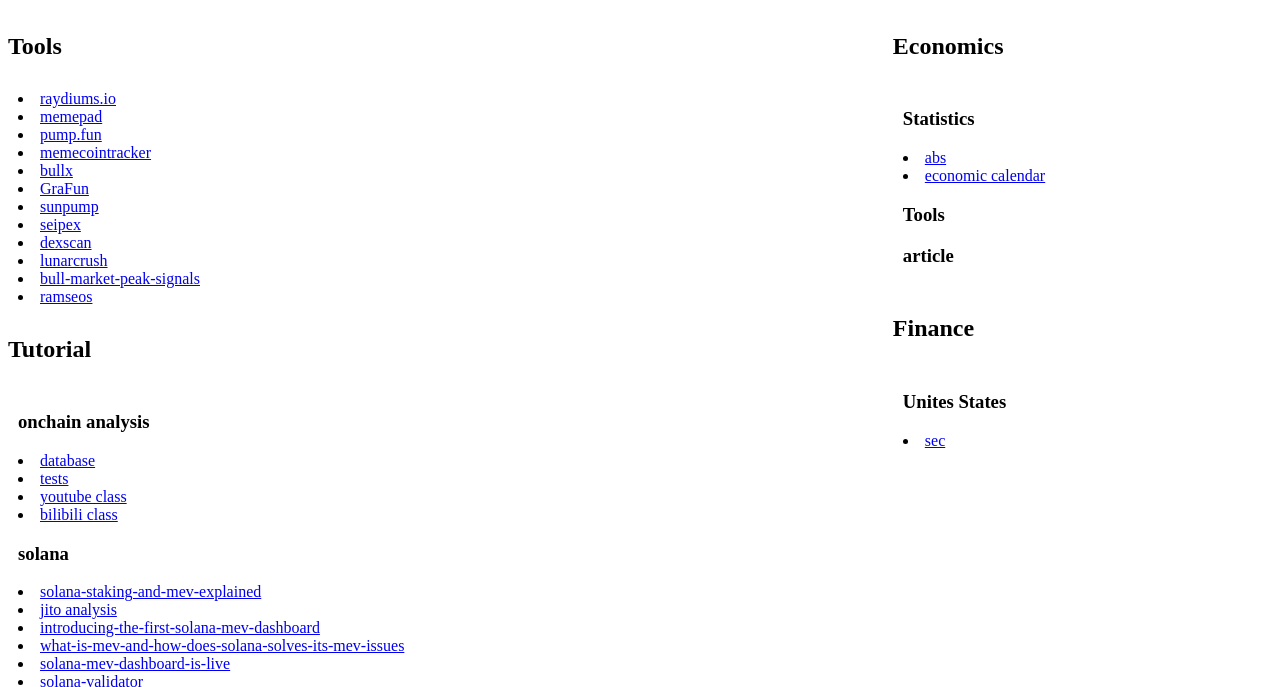
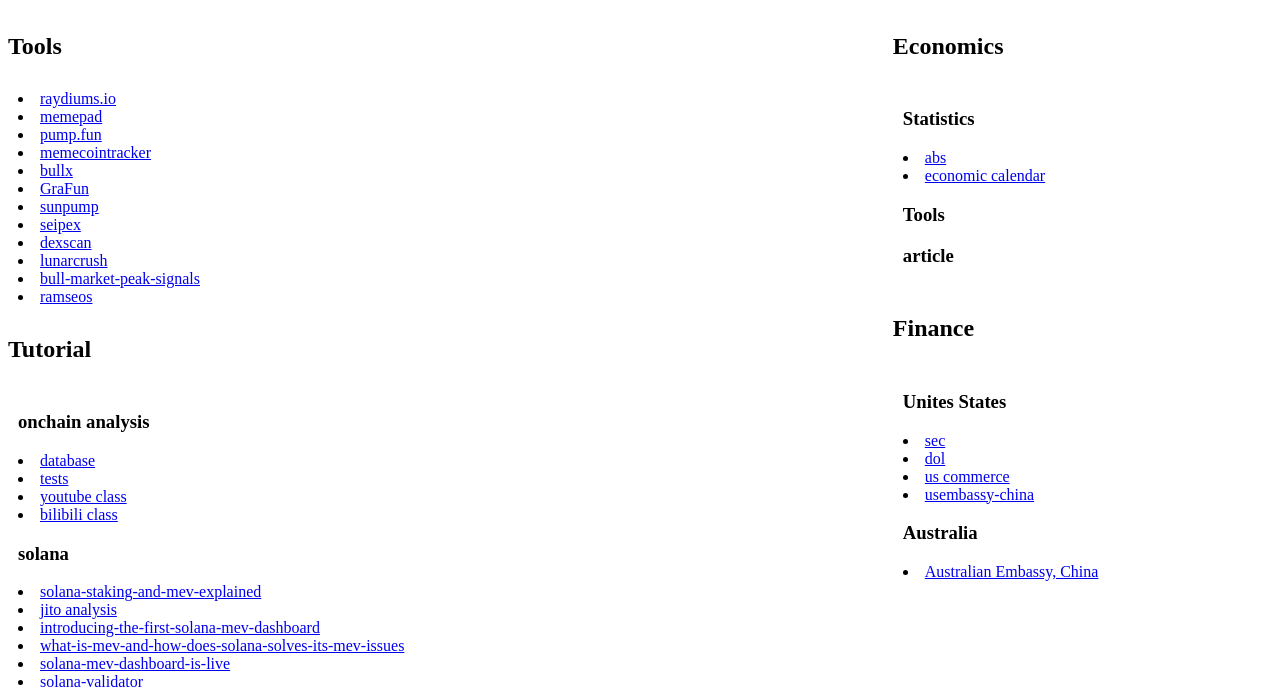
Before and after one commit to x9527x1024x/x9527x1024x.github.io, a plain HTML site: page index.html in a window 1280 px wide. Shown: the part 101-788 px from the top of the page. Drawn offline with Linux system fonts and the light colour scheme.

Commit message:
add us and au

```diff
--- a/index.html
+++ b/index.html
@@ -100,6 +100,12 @@
         <div>
         <h3>Unites States</h3>
         <li><a href="https://www.sec.gov/">sec</a></li>
+        <li><a href="https://www.dol.gov/">dol</a></li>
+        <li><a href="https://www.commerce.gov/">us commerce</a></li>
+        <li><a href="https://china.usembassy-china.org.cn/zh/tag/entity-list-zh/">usembassy-china</a></li>
+        <h3>Australia</h3>
+        <li><a href="https://china.embassy.gov.au/bjngchinese/trade.html">Australian Embassy, China</a></li>
+
         </div>
     </div>
 </body>
```
